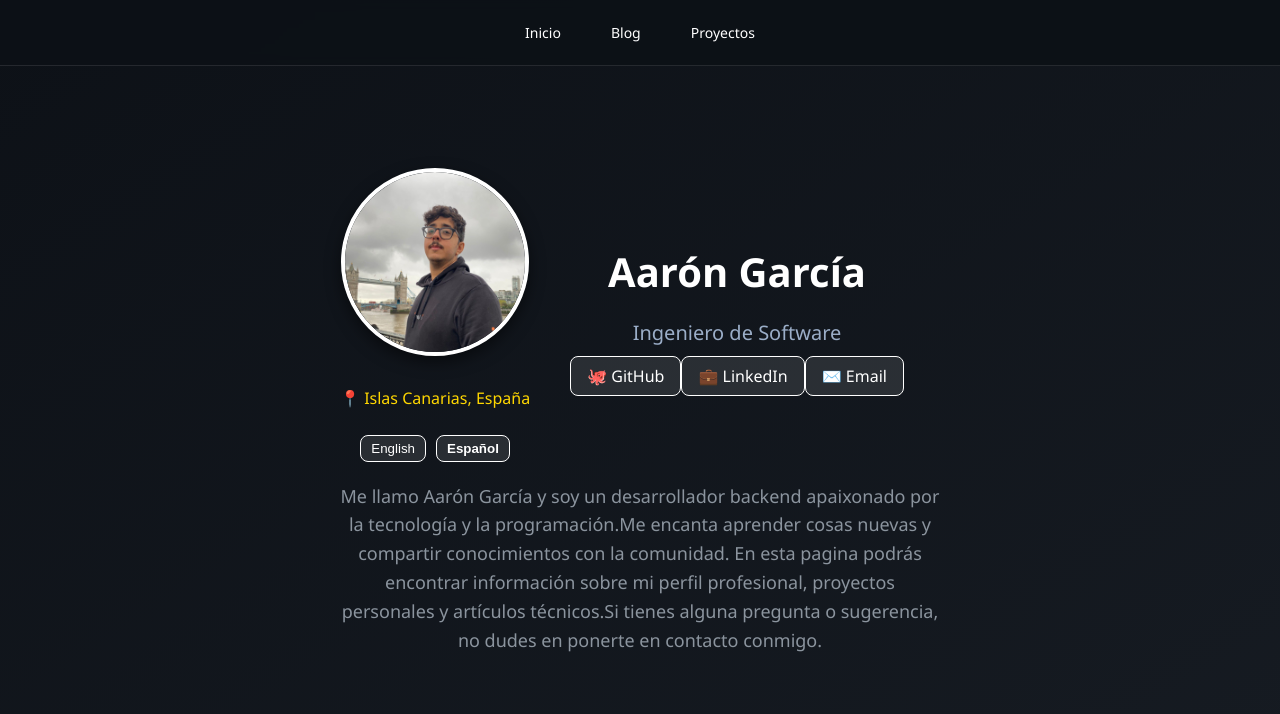
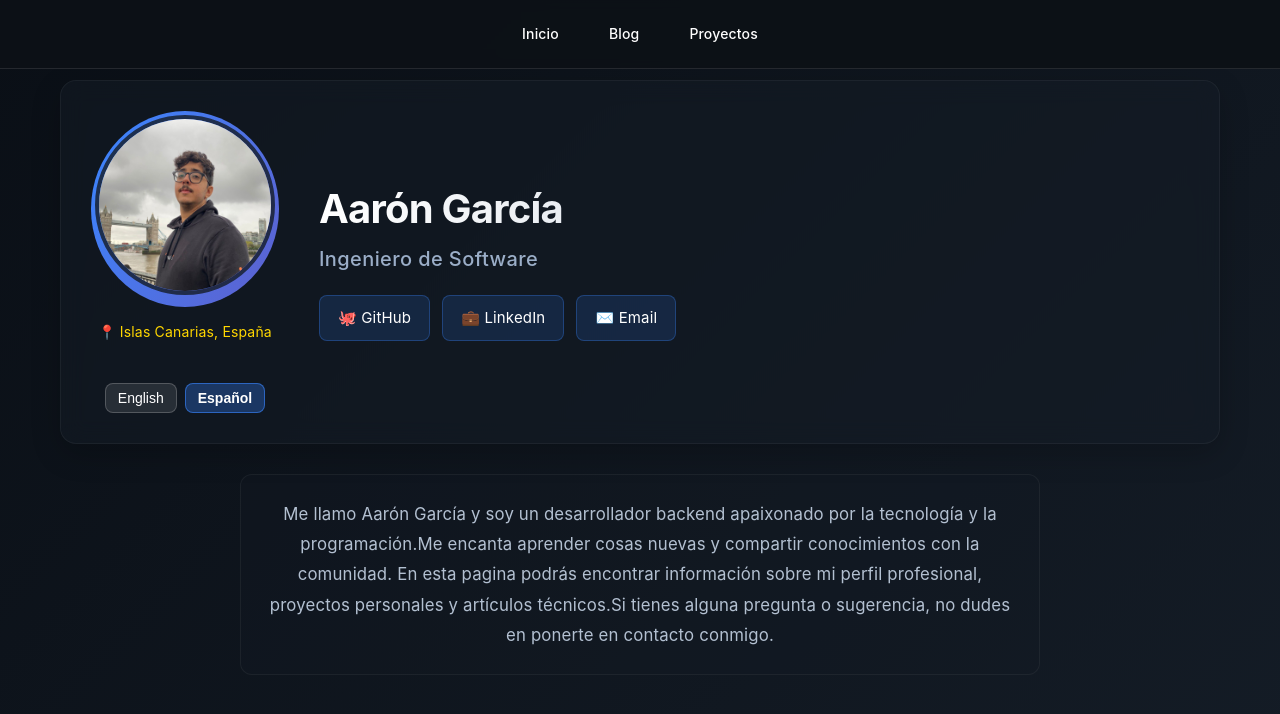
Before and after one commit to Argarm/PersonalBlog, a Next.js app: page / in a window 1280 px wide. Shown: the top 714 px of the page. Built offline with nearby package versions, Linux system fonts and the light colour scheme.

Commit message:
styles: improve styles add visual effects

```diff
--- a/styles/components/homePage.module.css
+++ b/styles/components/homePage.module.css
@@ -3,6 +3,13 @@
   flex-direction: row;
   align-items: center;
   gap: 40px;
+  margin-bottom: 30px;
+  background: rgba(20, 28, 38, 0.5);
+  border-radius: 16px;
+  padding: 30px;
+  backdrop-filter: blur(12px);
+  border: 1px solid rgba(255, 255, 255, 0.05);
+  box-shadow: 0 10px 30px rgba(0, 0, 0, 0.2);
 }
 
 .profileImageSection {
@@ -11,78 +18,160 @@
   align-items: center;
 }
 
+.profileImage {
+  position: relative;
+  padding: 4px;
+  background: linear-gradient(120deg, #3a86ff, #5e60ce);
+  border-radius: 50%;
+}
+
 .profileImage img {
   border-radius: 50%;
   width: 180px;
   height: 180px;
-  border: 4px solid white;
-  box-shadow: 0px 6px 15px rgba(0, 0, 0, 0.5);
+  border: 4px solid rgba(20, 28, 38, 0.8);
+  object-fit: cover;
+  transition: transform 0.3s ease;
+}
+
+.profileImage:hover img {
+  transform: scale(1.05);
 }
 
 .profileLocation {
-  margin-top: 10px;
+  margin-top: 14px;
   color: #ffd700;
+  font-size: 14px;
+  display: flex;
+  align-items: center;
+  gap: 6px;
+}
+
+.profileLocation svg {
+  width: 16px;
+  height: 16px;
 }
 
 .languageButtons {
   display: flex;
-  gap: 10px;
-  margin-top: 10px;
+  gap: 8px;
+  margin-top: 16px;
 }
 
 .languageButtons button {
   background-color: rgba(255, 255, 255, 0.1);
-  border: 1px solid white;
+  border: 1px solid rgba(255, 255, 255, 0.2);
   color: white;
-  padding: 5px 10px;
+  padding: 6px 12px;
   border-radius: 8px;
   cursor: pointer;
+  font-size: 14px;
+  transition: all 0.2s ease;
+}
+
+.languageButtons button:hover {
+  background-color: rgba(255, 255, 255, 0.2);
+  transform: translateY(-2px);
+}
+
+.activeLanguage {
+  background-color: rgba(58, 134, 255, 0.3) !important;
+  border: 1px solid rgba(58, 134, 255, 0.6) !important;
+  font-weight: 600;
+}
+
+.profileContent {
+  flex: 1;
+  display: flex;
+  flex-direction: column;
 }
 
 .profileName {
-  font-size: 40px;
-  margin: 10px 0 10px;
-  font-weight: bold;
+  font-size: 2.5rem;
+  margin: 0 0 8px;
+  font-weight: 700;
   color: #ffffff;
-  text-align: center;
+  background: linear-gradient(90deg, #ffffff, #b3c0d1);
+  -webkit-background-clip: text;
+  -webkit-text-fill-color: transparent;
+  letter-spacing: -0.02em;
 }
 
 .profileTitle {
-  font-size: 20px;
+  font-size: 1.25rem;
   color: #9baec8;
-  margin-bottom: 10px;
-  font-weight: 300;
-  text-align: center;
+  margin-bottom: 20px;
+  font-weight: 500;
+  letter-spacing: 0.02em;
 }
 
 .profileDescription {
-  max-width: 600px;
-  color: #8b949e;
-  line-height: 1.6;
-  font-size: 18px;
-  margin-top: 20px;
+  color: #b3c0d1;
+  line-height: 1.8;
+  font-size: 1.05rem;
+  margin: 20px auto;
+  max-width: 800px;
+  padding: 0 20px;
   text-align: center;
+  background: rgba(20, 28, 38, 0.3);
+  border-radius: 12px;
+  padding: 24px;
+  border: 1px solid rgba(255, 255, 255, 0.05);
 }
 
-.activeLanguage {
-  background-color: rgba(255, 255, 255, 0.3);
-  font-weight: bold;
+.socialButtons {
+  display: flex;
+  gap: 12px;
+  flex-wrap: wrap;
 }
 
 .socialButton {
-  background-color: rgba(255, 255, 255, 0.1);
-  border: 1px solid white;
+  background-color: rgba(58, 134, 255, 0.15);
+  border: 1px solid rgba(58, 134, 255, 0.3);
   color: white;
-  padding: 8px 16px;
+  padding: 10px 18px;
   cursor: pointer;
   border-radius: 8px;
-  font-size: 16px;
+  font-size: 15px;
   text-decoration: none;
-  display: inline-block;
+  display: inline-flex;
+  align-items: center;
+  gap: 8px;
   transition: all 0.3s ease;
 }
 
 .socialButton:hover {
-  background-color: rgba(255, 255, 255, 0.2);
-  transform: translateY(-2px);
+  background-color: rgba(58, 134, 255, 0.25);
+  transform: translateY(-3px);
+  box-shadow: 0 6px 20px rgba(0, 0, 0, 0.2);
 }
+
+@media (max-width: 768px) {
+  .profileWrapper {
+    flex-direction: column;
+    text-align: center;
+    padding: 20px;
+    gap: 20px;
+  }
+
+  .profileContent {
+    align-items: center;
+  }
+
+  .profileName {
+    font-size: 2rem;
+  }
+
+  .profileTitle {
+    font-size: 1.1rem;
+  }
+
+  .profileImage img {
+    width: 140px;
+    height: 140px;
+  }
+
+  .socialButtons {
+    justify-content: center;
+  }
+}
--- a/styles/components/layout.module.css
+++ b/styles/components/layout.module.css
@@ -1,5 +1,25 @@
 .main {
-    max-width: 1200px;
-    margin: 0 auto;
-    padding: 80px 20px 40px;
+  max-width: 1200px;
+  margin: 0 auto;
+  padding: 80px 20px 60px;
+  width: 100%;
+  min-height: calc(100vh - 60px);
+  animation: fadeIn 0.5s ease;
+}
+
+@keyframes fadeIn {
+  from {
+    opacity: 0;
+    transform: translateY(10px);
   }
+  to {
+    opacity: 1;
+    transform: translateY(0);
+  }
+}
+
+@media (max-width: 768px) {
+  .main {
+    padding: 70px 16px 40px;
+  }
+}
--- a/styles/global.css
+++ b/styles/global.css
@@ -1,22 +1,106 @@
+:root {
+  --primary-bg: #0a0f16;
+  --secondary-bg: #141c26;
+  --primary-text: #ffffff;
+  --secondary-text: #b3c0d1;
+  --accent-color: #3a86ff;
+  --accent-hover: #2176ff;
+  --border-color: rgba(255, 255, 255, 0.1);
+  --card-bg: rgba(20, 28, 38, 0.7);
+  --success: #4ade80;
+  --error: #ef4444;
+  --warning: #fbbf24;
+}
+
+* {
+  box-sizing: border-box;
+  margin: 0;
+  padding: 0;
+}
+
 body {
   margin: 0;
   padding: 0;
-  font-family: 'Segoe UI', Tahoma, Geneva, Verdana, sans-serif;
-  background: linear-gradient(to bottom right, #0d1117, #161b22);
-  color: white;
+  font-family: 'Inter', 'Segoe UI', -apple-system, BlinkMacSystemFont, system-ui, sans-serif;
+  background: linear-gradient(135deg, var(--primary-bg), var(--secondary-bg));
+  color: var(--primary-text);
   overflow-x: hidden;
-  display: flex;
-  justify-content: center;
-  align-items: center;
   min-height: 100vh;
+  line-height: 1.6;
+  letter-spacing: 0.01em;
 }
 
-.portfolio-container {
-  display: flex;
-  flex-direction: column;
-  align-items: center;
+a {
+  text-decoration: none;
+  color: var(--accent-color);
+  transition: all 0.2s ease;
+}
+
+a:hover {
+  color: var(--accent-hover);
+}
+
+img {
+  max-width: 100%;
+  height: auto;
+}
+
+h1, h2, h3, h4, h5, h6 {
+  font-weight: 600;
+  line-height: 1.3;
+  margin-bottom: 1rem;
+}
+
+p {
+  margin-bottom: 1.5rem;
+}
+
+button, .button {
+  background-color: var(--accent-color);
+  color: white;
+  border: none;
+  padding: 0.5rem 1.25rem;
+  border-radius: 0.5rem;
+  font-weight: 500;
+  cursor: pointer;
+  transition: all 0.2s ease;
+}
+
+button:hover, .button:hover {
+  background-color: var(--accent-hover);
+  transform: translateY(-2px);
+  box-shadow: 0 4px 12px rgba(58, 134, 255, 0.3);
+}
+
+.container {
   max-width: 1200px;
-  margin: 80px auto;
-  padding: 20px;
-  gap: 50px;
+  margin: 0 auto;
+  padding: 0 1.5rem;
 }
+
+::-webkit-scrollbar {
+  width: 8px;
+}
+
+::-webkit-scrollbar-track {
+  background: var(--secondary-bg);
+}
+
+::-webkit-scrollbar-thumb {
+  background: rgba(255, 255, 255, 0.2);
+  border-radius: 4px;
+}
+
+::-webkit-scrollbar-thumb:hover {
+  background: rgba(255, 255, 255, 0.3);
+}
+
+@media (max-width: 768px) {
+  h1 {
+    font-size: 1.75rem;
+  }
+
+  h2 {
+    font-size: 1.5rem;
+  }
+}
```
Also changed, not shown: styles/components/blog.module.css (+75 -36 lines), styles/components/loading.module.css (+28 -9 lines), styles/components/postPage.module.css (+118 -12 lines).
